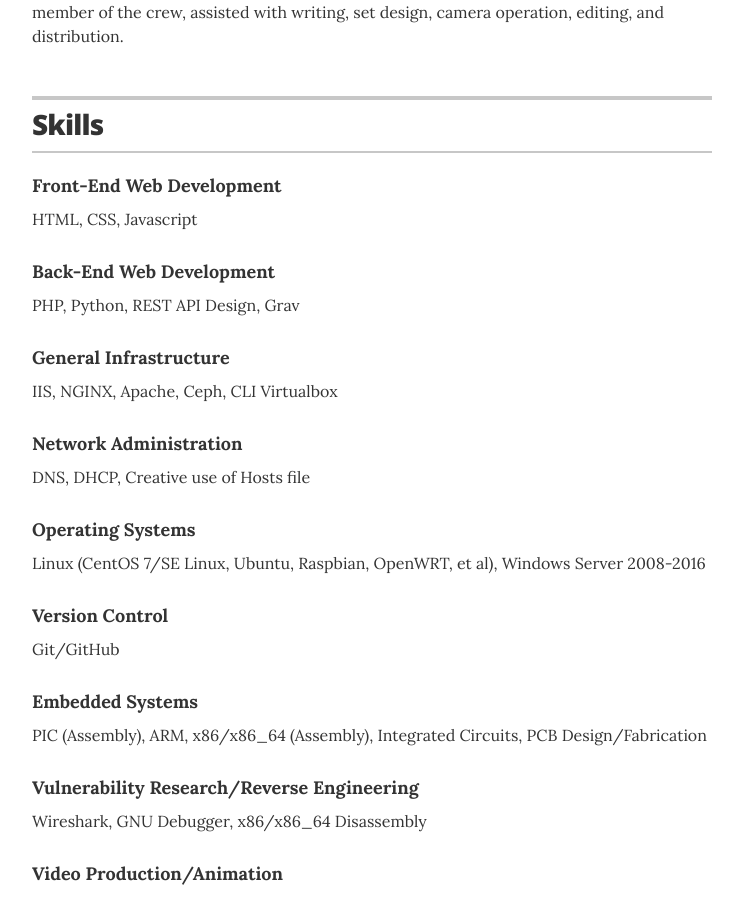
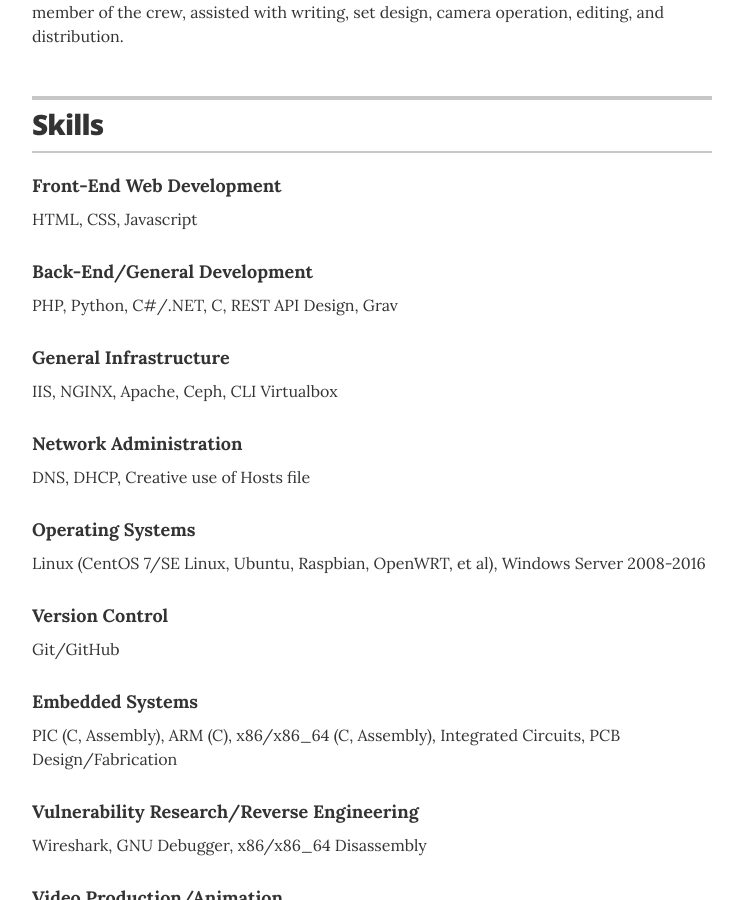
Before and after one commit to christian-kramer/christian-kramer.github.io, a Jekyll site: the page built from index.html, in a window 1280 px wide and 900 px high, scrolled down 2136 px. Shown: the whole window, without its empty margins (268-1011 px from the left). Built offline with Jekyll 4.4.1, drawn with Linux system fonts in a browser that asks for light colours.

Commit message:
Added other languages

```diff
--- a/_data/skills.yml
+++ b/_data/skills.yml
@@ -4,8 +4,8 @@
 - skill: Front-End Web Development
   description: HTML, CSS, Javascript
 
-- skill: Back-End Web Development
-  description: PHP, Python, REST API Design, Grav
+- skill: Back-End/General Development
+  description: PHP, Python, C#/.NET, C, REST API Design, Grav
 
 - skill: General Infrastructure
   description: IIS, NGINX, Apache, Ceph, CLI Virtualbox
@@ -20,7 +20,7 @@
   description: Git/GitHub
 
 - skill: Embedded Systems
-  description: PIC (Assembly), ARM, x86/x86_64 (Assembly), Integrated Circuits, PCB Design/Fabrication
+  description: PIC (C, Assembly), ARM (C), x86/x86_64 (C, Assembly), Integrated Circuits, PCB Design/Fabrication
 
 - skill: Vulnerability Research/Reverse Engineering
   description: Wireshark, GNU Debugger, x86/x86_64 Disassembly
```
